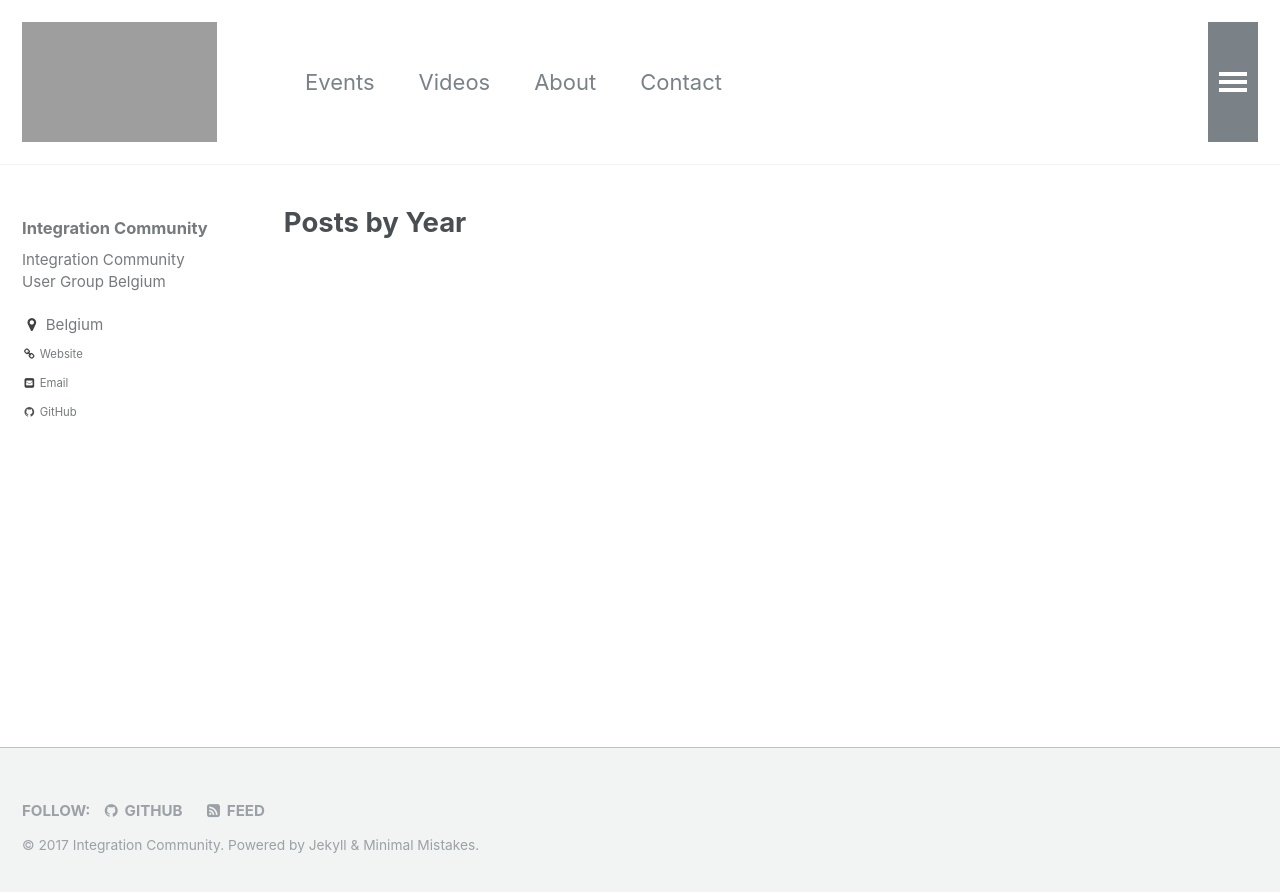
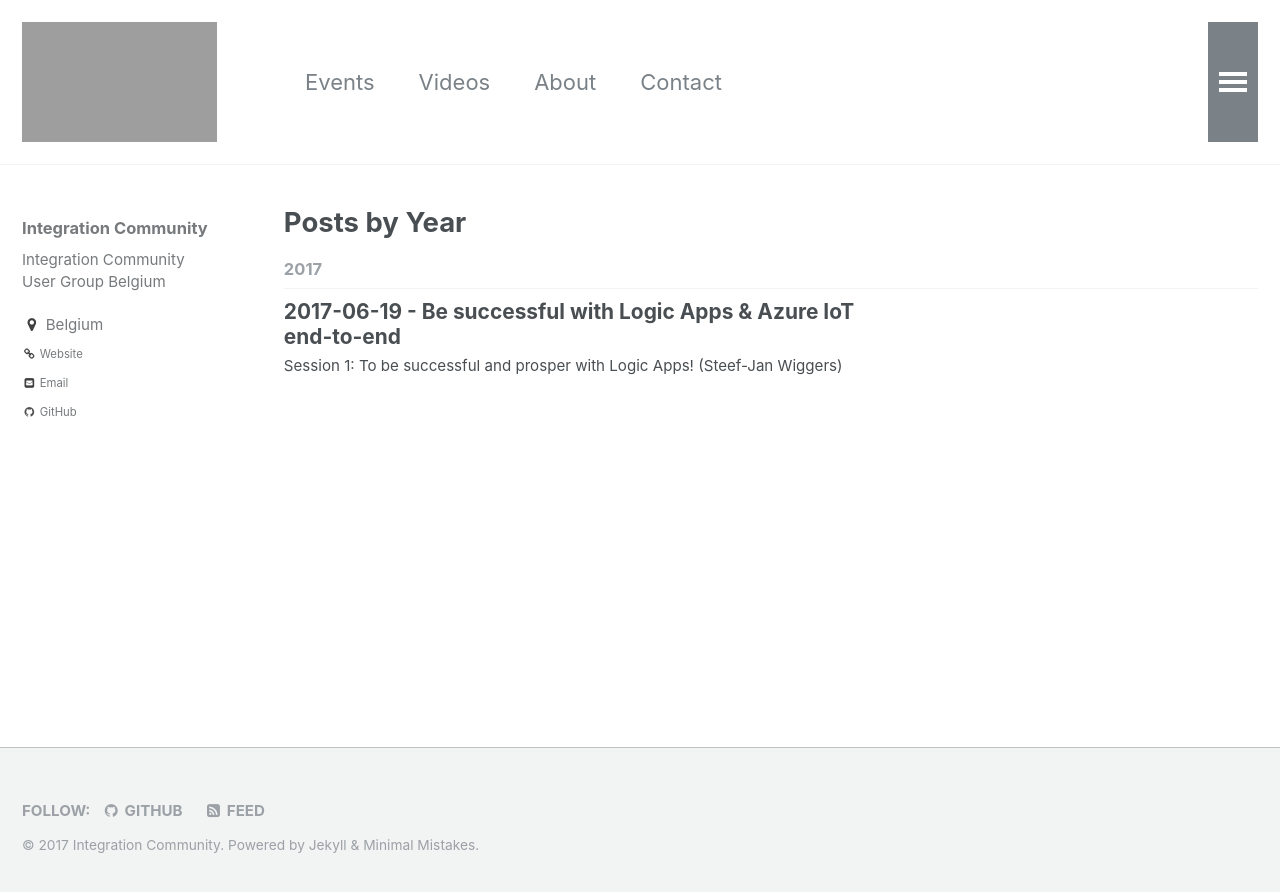
Before and after one commit to IntegrationCommunityBe/integrationcommunitybe.github.io, a Jekyll site: the page built from _pages/year-archive.html, in a window 1280 px wide. Shown: the top 892 px of the page. Built offline with Jekyll 4.4.1, drawn with Linux system fonts in a browser that asks for light colours.

Commit message:
Update some pages

```diff
--- /dev/null
+++ b/_posts/events/2017-06-19---be-successful-with-logic-apps-&-azure-iot end-to-end.md
@@ -0,0 +1,18 @@
+---
+layout: single
+title: "2017-06-19 - Be successful with Logic Apps & Azure IoT end-to-end"
+date: 2017-06-19 12:00:00 +0000
+comments: true
+published: true
+categories: ["events"]
+tags: ["Events"]
+author: Sven Van den brande
+---
+
+
+Session 1: To be successful and prosper with Logic Apps! (Steef-Jan Wiggers)
+
+
+
+
+Session 2: Sensors, data and dashboards: Azure IoT end-to-end (Martin Abbott)
```
Also changed, not shown: _pages/about.md (+13 -4 lines), index.md (+5 -16 lines), assets/media/favicon/favicon.ico (added), assets/media/sponsors/logo-biztalk360.png (added).
